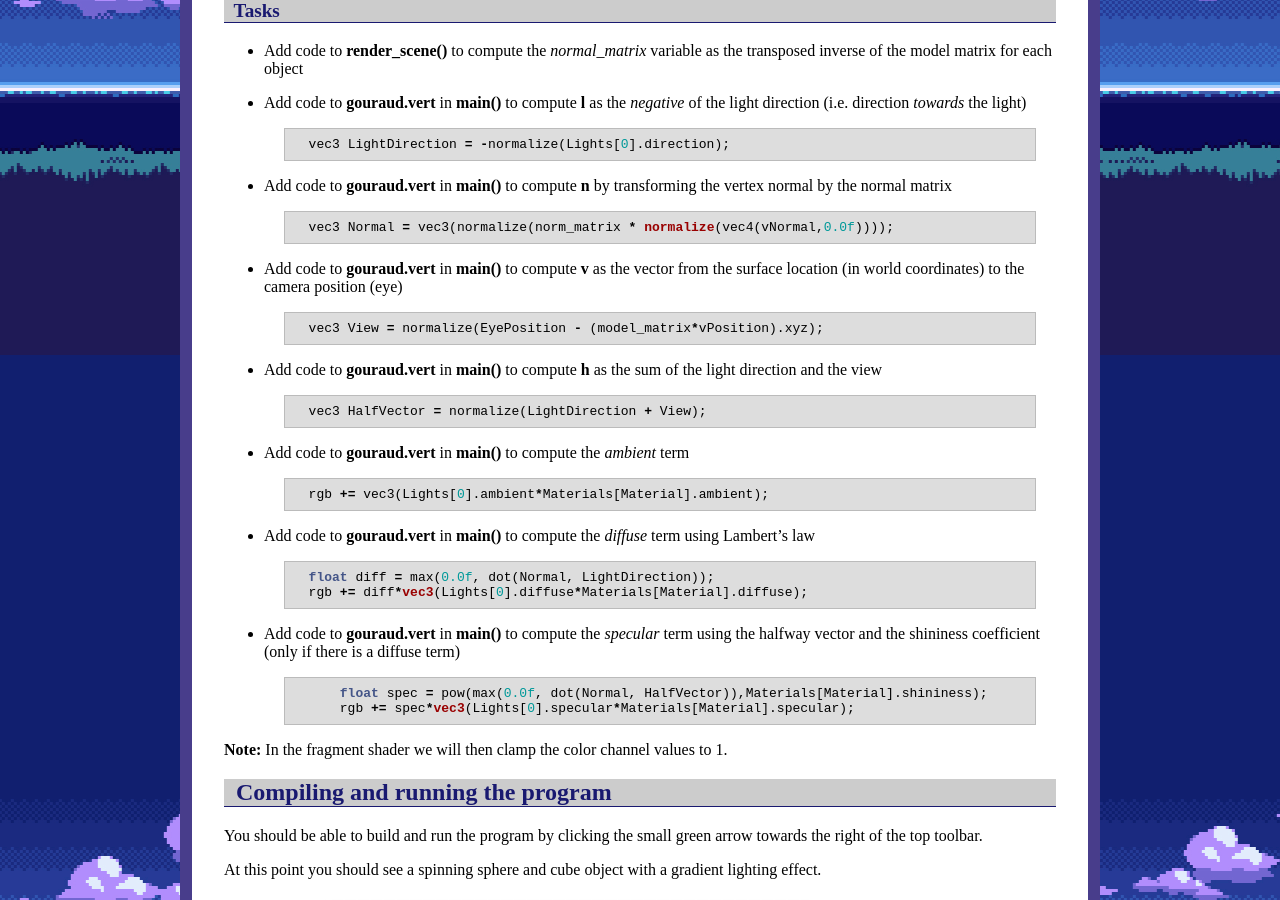
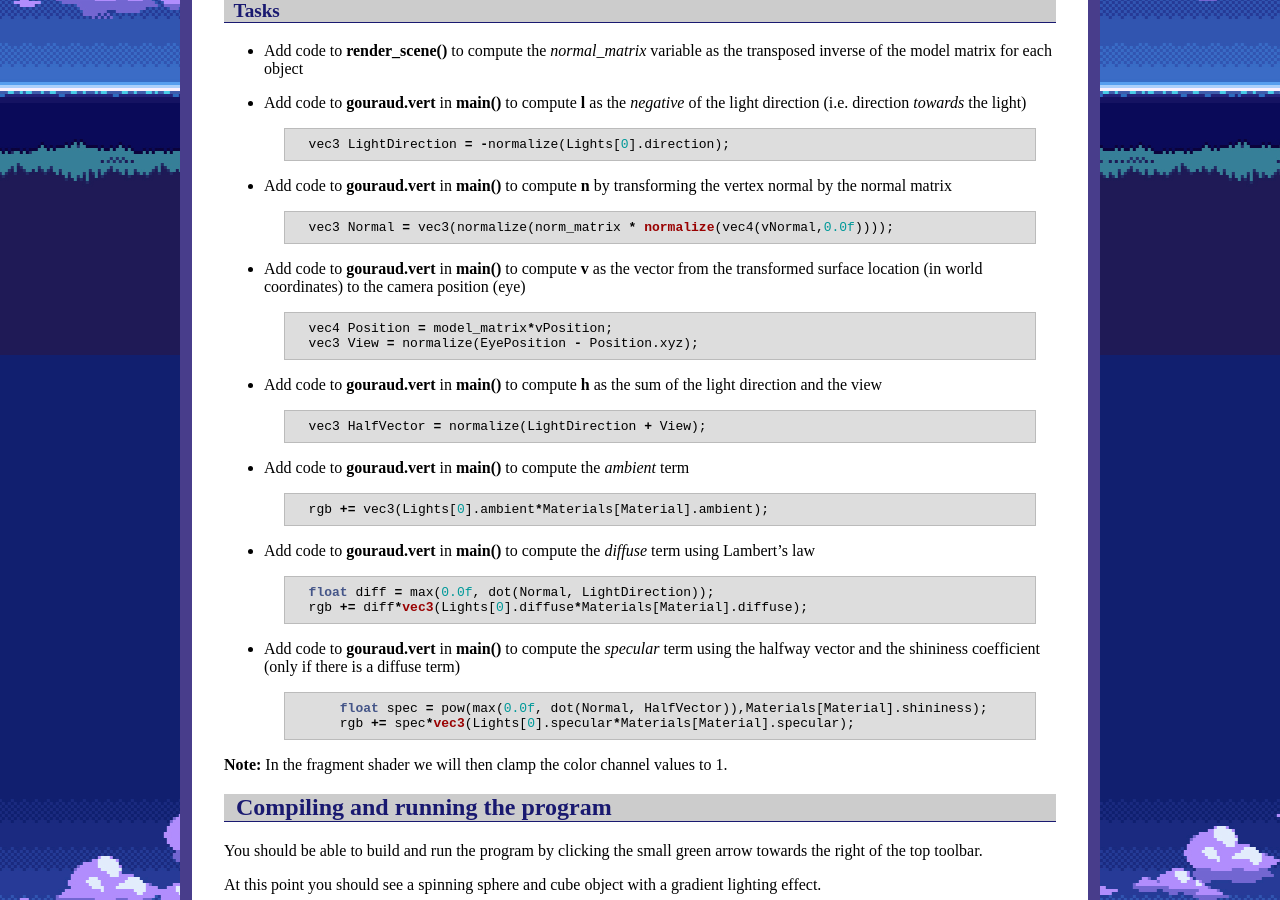
Before and after one commit to ycpcs/cs370-fall2020, a Jekyll site: the page built from labs/lab09.md, in a window 1280 px wide and 900 px high, scrolled down 4145 px. Built offline with Jekyll 4.4.1, drawn with Linux system fonts in a browser that asks for light colours.

Commit message:
update lab09
update lab09

````diff
--- a/labs/lab09.md
+++ b/labs/lab09.md
@@ -183,10 +183,11 @@ For Gouraud shading, we will implement this equation in the *vertex shader* and
     vec3 Normal = vec3(normalize(norm_matrix * normalize(vec4(vNormal,0.0f))));
     ```
 
-- Add code to **gouraud.vert** in **main()** to compute **v** as the vector from the surface location (in world coordinates) to the camera position (eye)
+- Add code to **gouraud.vert** in **main()** to compute **v** as the vector from the transformed surface location (in world coordinates) to the camera position (eye)
 
     ```cpp
-    vec3 View = normalize(EyePosition - (model_matrix*vPosition).xyz);
+    vec4 Position = model_matrix*vPosition;
+    vec3 View = normalize(EyePosition - Position.xyz);
     ```
 
 - Add code to **gouraud.vert** in **main()** to compute **h** as the sum of the light direction and the view
````
Also changed, not shown: 1 other file.
